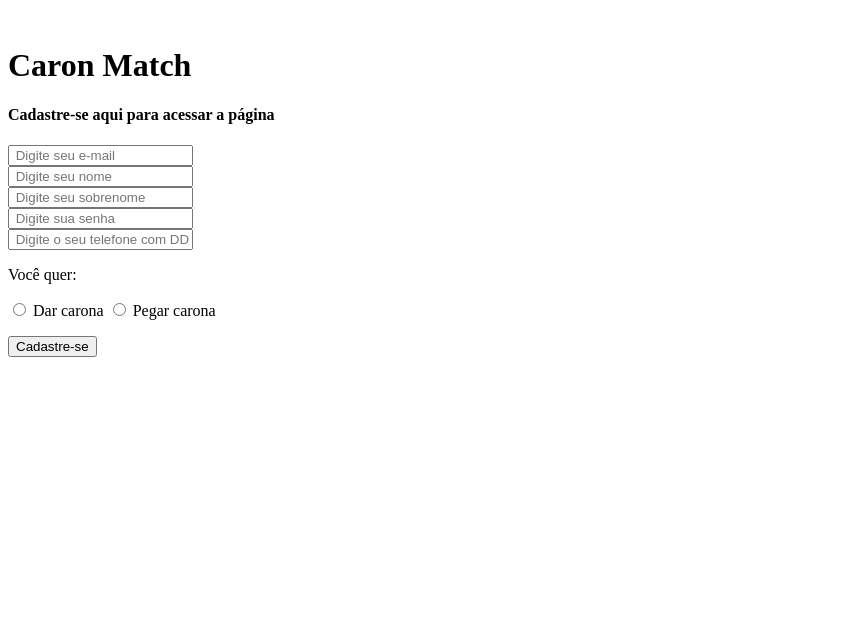
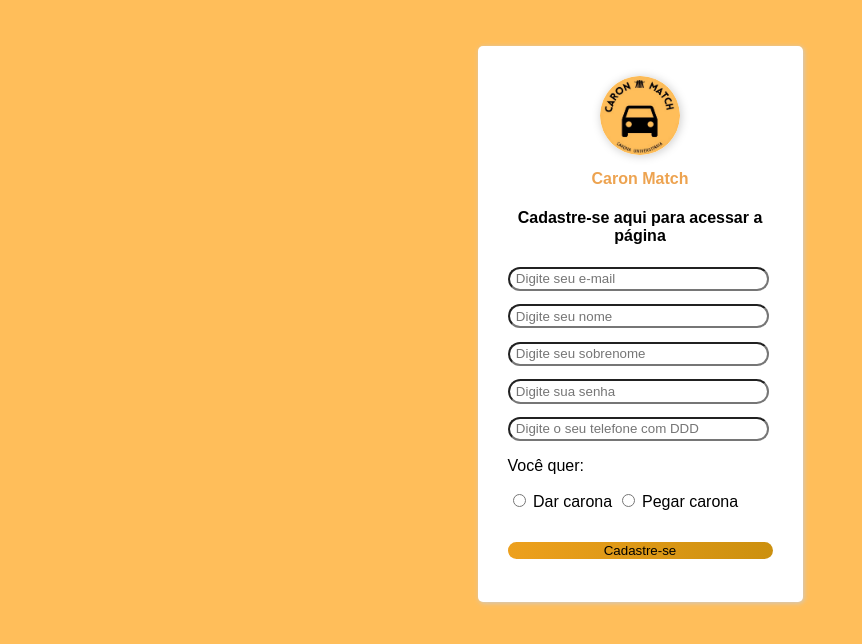
Before and after one commit to ICEI-PUCMinas-PSG-SI-TI/sg_n_2022-1-caron-match, a plain HTML site: page codigo/Cadastro/CadastroCaron.html in a window 1280 px wide. Shown: the whole page, without its empty margins (0-862 px from the left). Drawn offline with Linux system fonts and the light colour scheme; the site is published under a folder, as on GitHub Pages, so addresses that start at the root find nothing.

Commit message:
Update CadastroCaron.html

```diff
--- a/codigo/Cadastro/CadastroCaron.html
+++ b/codigo/Cadastro/CadastroCaron.html
@@ -6,8 +6,8 @@
     <meta http-equiv="X-UA-Compatible" content="IE=edge">
     <meta name="viewport" content="width=device-width, initial-scale=1.0">
     <title>Cadastro</title>
-    <link rel="stylesheet" href="/sg_n_2022-1-caron-match/codigo/Cadastro/CadastroCaron.css">
-    <script src="/sg_n_2022-1-caron-match/codigo/Cadastro/Cadastro.js"></script>
+    <link rel="stylesheet" href="../Cadastro/CadastroCaron.css">
+    <script src="../Cadastro/Cadastro.js"></script>
 
 
 
@@ -17,7 +17,7 @@
     <form id="cadastro" class="form">
         <div class="card">
             <div class="card-top">
-                <img src="/sg_n_2022-1-caron-match/codigo/Cadastro/ImagensCadastro/logo-circle.png" class="logo"
+                <img src="../Cadastro/ImagensCadastro/logo-circle.png" class="logo"
                     alt="">
                 <h1 class="title">Caron Match</h1>
                 <h4>Cadastre-se aqui para acessar a página</h4>
```
